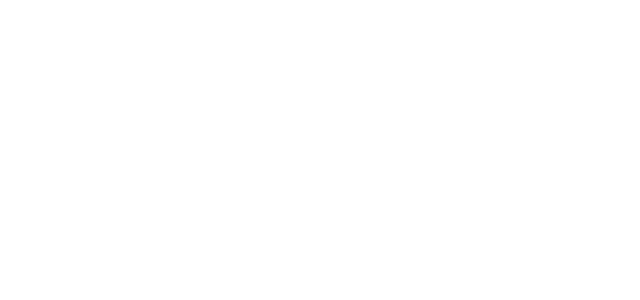
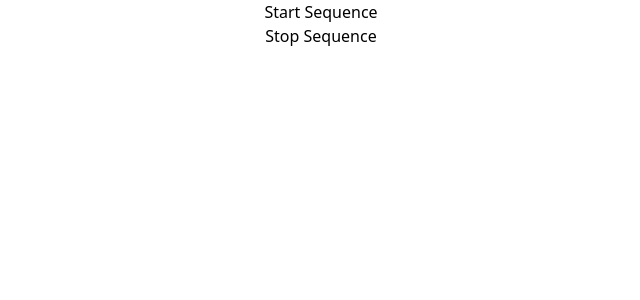
Before and after one commit to danjzych/sonicscape, a SvelteKit app: page / in a window 1280 px wide. Shown: the top 300 px of the page, without its empty margins (319-959 px from the left). Built offline with nearby package versions, Linux system fonts and the light colour scheme.

Commit message:
Added very basic interval to understand tone.js library

```diff
--- a/package.json
+++ b/package.json
@@ -35,5 +35,8 @@
 		"vite": "^5.0.3",
 		"vitest": "^1.0.0"
 	},
-	"type": "module"
+	"type": "module",
+	"dependencies": {
+		"tone": "^14.7.77"
+	}
 }
--- /dev/null
+++ b/src/components/Sonicscape.svelte
@@ -0,0 +1,35 @@
+<script lang="ts">
+	import { onDestroy, onMount } from 'svelte';
+	import '../app.css';
+	import * as Tone from 'tone';
+	import type { Interval } from 'tone/build/esm/core/type/Units';
+
+	let synth; //how to type as a tone js class?
+	let beat = 0;
+	function playSequencer() {
+		Tone.Transport.scheduleRepeat((time) => {
+			synth.triggerAttackRelease('C1', '4n', time);
+			beat = beat === 8 ? 0 : beat + 1;
+		}, '8n');
+
+		Tone.Transport.start();
+	}
+
+	let interval: Interval;
+
+	onMount(() => {
+		synth = new Tone.MembraneSynth().toDestination();
+		interval = setInterval(() => {
+			Tone.context.resume();
+		}, 0);
+	});
+
+	onDestroy(() => {
+		clearInterval(interval);
+	});
+</script>
+
+<div class="flex flex-col items-center justify-center">
+	<button on:click={playSequencer}> Start Sequence </button>
+	<button on:click={() => Tone.Transport.stop()}> Stop Sequence </button>
+</div>
--- a/src/routes/+page.svelte
+++ b/src/routes/+page.svelte
@@ -1,3 +1,5 @@
-<script>
-	import '../app.css';
+<script lang="ts">
+	import Sonicscape from '../components/Sonicscape.svelte';
 </script>
+
+<Sonicscape />
```
Also changed, not shown: 1 other file (tests, documents, lock files or other folders).
